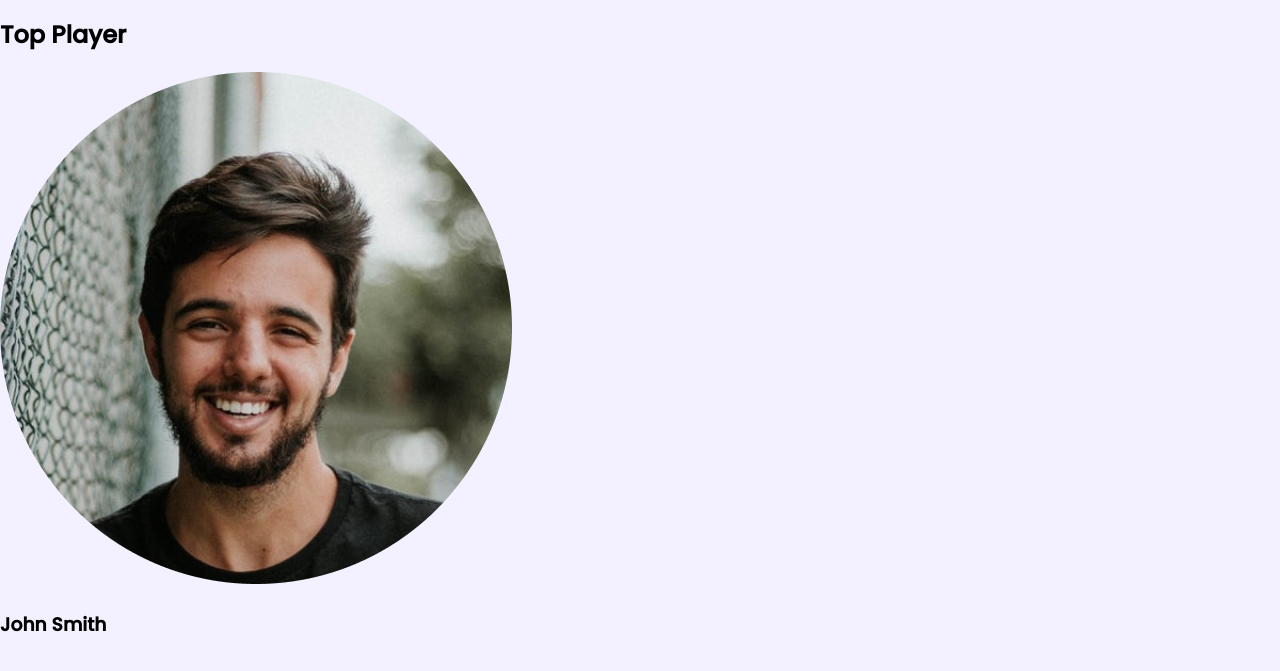
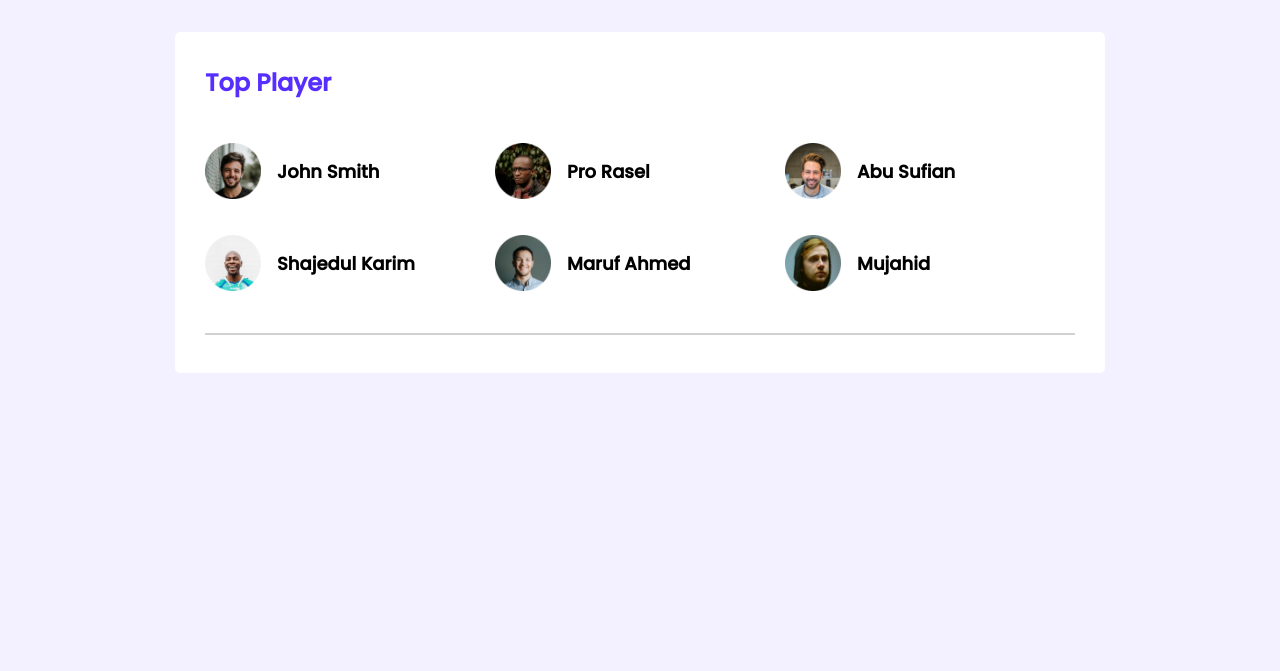
Before and after one commit to WETiger/Leader-board-css-practics, a plain HTML site: page index.html in a window 1280 px wide. Shown: the part 93-764 px from the top of the page. Drawn offline with Linux system fonts and the light colour scheme.

Commit message:
top player done

```diff
--- a/index.html
+++ b/index.html
@@ -41,10 +41,31 @@
                 <div class="players">
                     <div class="player">
                         <img src="images/players/player-1.png" alt="player">
-                        <h3>John Smith</h3>
+                        <h3 class="player-name">John Smith</h3>
+                    </div><!-- /.player -->
+                    <div class="player">
+                        <img src="images/players/player-2.png" alt="player">
+                        <h3 class="player-name">Pro Rasel</h3>
+                    </div><!-- /.player -->
+                    <div class="player">
+                        <img src="images/players/player-3.png" alt="player">
+                        <h3 class="player-name">Abu Sufian</h3>
+                    </div><!-- /.player -->
+                    <div class="player">
+                        <img src="images/players/player-4.png" alt="player">
+                        <h3 class="player-name">Shajedul Karim</h3>
+                    </div><!-- /.player -->
+                    <div class="player">
+                        <img src="images/players/player-5.png" alt="player">
+                        <h3 class="player-name">Maruf Ahmed</h3>
+                    </div><!-- /.player -->
+                    <div class="player">
+                        <img src="images/players/player-6.png" alt="player">
+                        <h3 class="player-name">Mujahid</h3>
                     </div><!-- /.player -->
                 </div><!-- /.players -->
             </div><!-- /.top players -->
+            <hr>
         </section><!-- /.container -->
     </main>
     <!-- main area end -->
--- a/style/style.css
+++ b/style/style.css
@@ -16,6 +16,13 @@ body{
 }
 a{
     text-decoration: none;
+}
+.section-title{
+    color: #562EFF;
+    font-size: 24px;
+}
+hr{
+    border: 1px solid #D1D1D1;
 }
 /* -----------------------------------
             header-area style
@@ -60,3 +67,37 @@ nav ul li a{
     font-size: 16px;
     color: #fff;
 }
+
+/*---------------------------------
+        top player area style
+---------------------------------*/
+main{
+    display: flex;
+    justify-content: center;
+    margin: 35px 0;
+}
+main .container{
+    background: #FFFFFF;
+    border-radius: 5px;
+    padding: 13px 30px 30px;
+
+}
+.players{
+    display: grid;
+    grid-template-columns: repeat(3, 1fr);
+    grid-row-gap: 29px;
+    padding-top: 20px;
+    padding-bottom: 30px;
+}
+.player{
+    display: flex;
+    align-items: center;
+}
+.player img{
+    width: 56px;
+    height: 56px;
+}
+.player-name{
+    margin-left: 16px;
+    font-size: 18px;
+}
```
